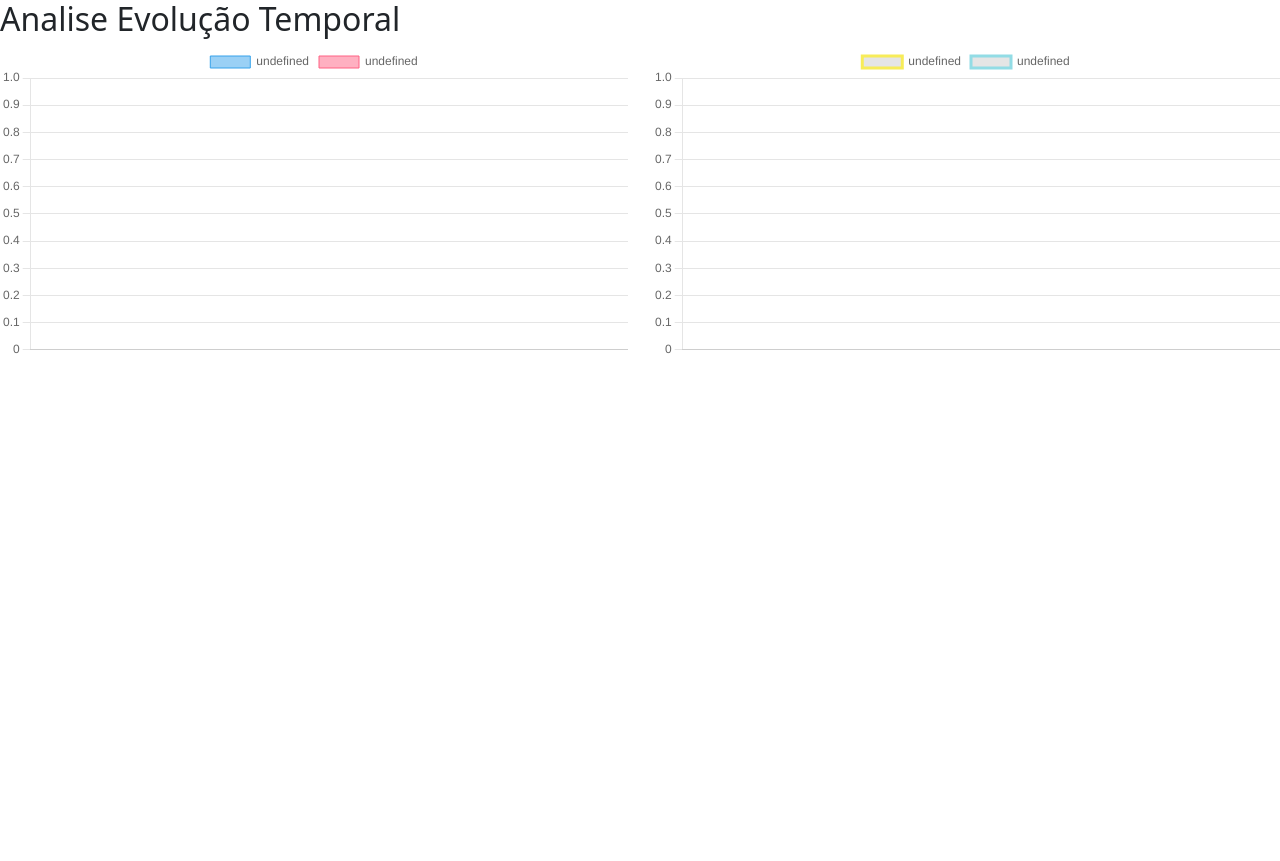
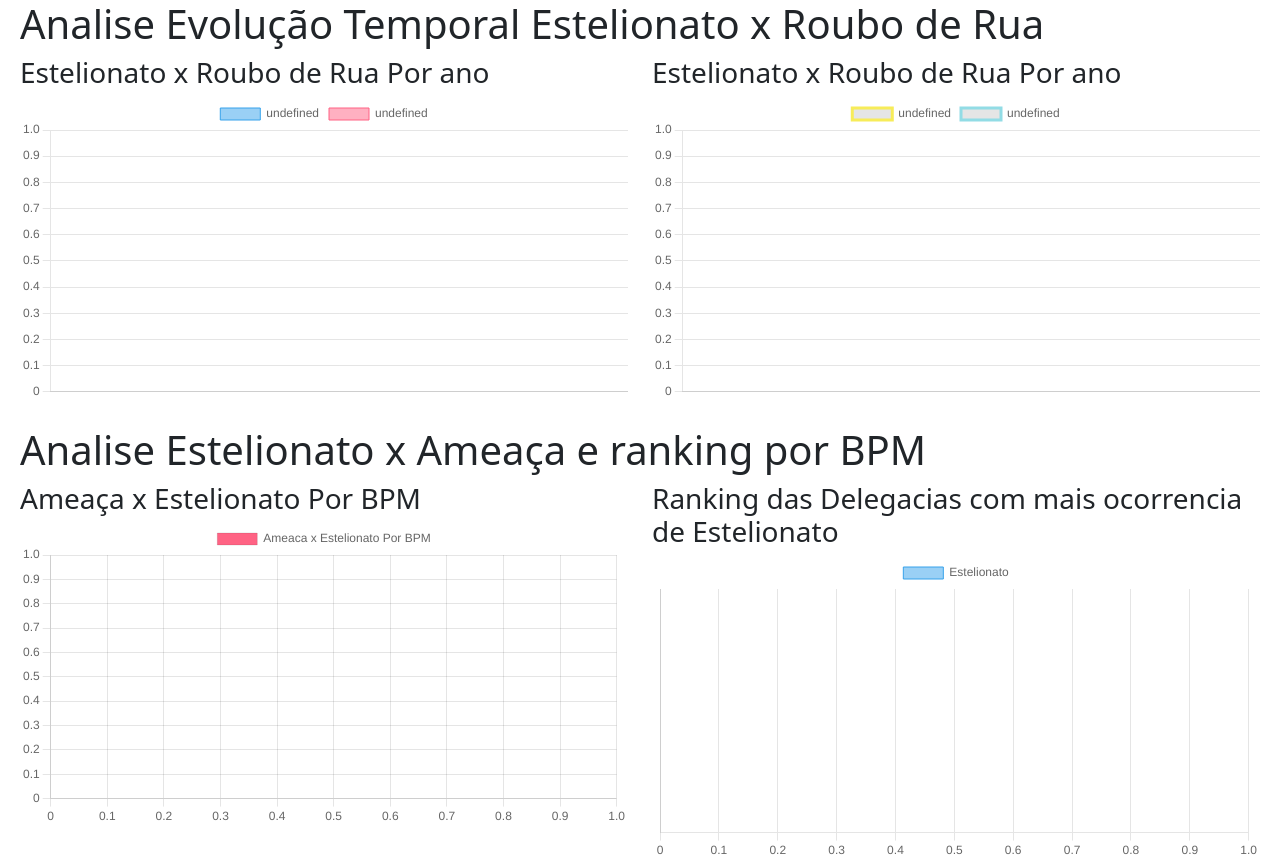
Before and after one commit to Semicheche/trabalho_revisao_storytelling, a Flask app: page / in a window 1280 px wide. Before the commit the page ends 354 px from the top, so only its background shows below. Run offline with Flask 3, Linux system fonts and the light colour scheme; data that the repository does not hold is empty.

Commit message:
adicionado correlacoes

```diff
--- a/main.py
+++ b/main.py
@@ -1,7 +1,6 @@
 import pandas as pd
 import matplotlib.pyplot as plt
 import numpy as np
-import streamlit as st
 import sqlite3
 from flask import render_template
 
@@ -20,13 +19,41 @@
 
 @app.route("/")
 def hello_world():
+    res = []
     con = database_conect()
-    result = con.execute("Select substr( o.data, 7, 10 ) ano, o.tipoOcorrencias, SUM(o.Qtde) qtde from ocorrencias as o WHERE o.tipoOcorrencias IN ('roubo_rua', 'estelionato') Group By 1, 2  ").fetchall()
+    result = con.execute("""
+                         SELECT
+                            substr( o.data, 7, 10 ) ano,
+                            o.tipoOcorrencias,
+                            SUM(o.Qtde) qtde
+                        FROM ocorrencias as o
+                        WHERE o.tipoOcorrencias IN ('roubo_rua', 'estelionato') Group By 1, 2  """).fetchall()
+    est_ameaca = con.execute("""
+                             SELECT  o.cisp,
+                                      (SELECT
+                                        SUM(o1.Qtde) qtde
+                                      FROM ocorrencias as o1
+                                      WHERE o1.tipoOcorrencias IN ('ameaca') and o1.cisp = o.cisp) ameaca,
+                                      (SELECT
+                                        SUM(o1.Qtde) qtde
+                                      FROM ocorrencias as o1
+                                      WHERE o1.tipoOcorrencias IN ('estelionato') and o1.cisp = o.cisp) estelionato
+                                      FROM ocorrencias as o GROUP BY o.cisp
+                                      """).fetchall()
+
+
+    for val in  est_ameaca:
+        res.append({
+            'batalhao': val[0],
+            'ameaca': val[1],
+            'estelionato': val[2]
+        })
+
     ano =  [res[0] for res in result]
     ocor = [res[1] for res in result]
     qtde = [res[2] for res in result]
 
-    return render_template("home.html", ano=ano, ocorencia=ocor, qtde=qtde)
+    return render_template("home.html", ano=ano, ocorencia=ocor, qtde=qtde, resultado=res)
 
 
 
--- a/templates/home.html
+++ b/templates/home.html
@@ -12,7 +12,7 @@
 </head>
 
 <body>
-  <h2>Analise Evolução Temporal</h2>
+
   <!-- <div class="btn-group" role="group" aria-label="Basic checkbox toggle button group">
     <input type="checkbox" class="btn-check" id="btncheck1" autocomplete="off">
     <label class="btn btn-outline-primary" for="btncheck1">Checkbox 1</label>
@@ -23,20 +23,37 @@
     <input type="checkbox" class="btn-check" id="btncheck3" autocomplete="off">
     <label class="btn btn-outline-primary" for="btncheck3">Checkbox 3</label>
   </div> -->
-    <div class="row">
+
+    <div class="row  mx-2">
+      <h1>Analise Evolução Temporal Estelionato x Roubo de Rua  </h1>
       <div class="col-md-6">
+        <h3>Estelionato x Roubo de Rua Por ano</h3>
         <canvas id="myChart"></canvas>
       </div>
       <div class="col-md-6">
+        <h3>Estelionato x Roubo de Rua Por ano</h3>
         <canvas id="myChart1"></canvas>
       </div>
   </div>
+  <br />
+
+  <div class="row mx-2">
+    <h1>Analise  Estelionato x Ameaça e ranking por BPM  </h1>
+    <div class="col-md-6">
+      <h3>Ameaça x Estelionato Por BPM</h3>
+      <canvas id="myChart2"></canvas>
+    </div>
+    <div class="col-md-6">
+      <h3>Ranking das Delegacias com mais ocorrencia de Estelionato</h3>
+      <canvas id="myChart3"></canvas>
+    </div>
 </body>
 <script type=text/javascript>
   const ctx = document.getElementById('myChart');
   const qtde = JSON.parse('{{ qtde | tojson | safe}}');
   var ano = JSON.parse('{{ ano | tojson | safe}}');
   const ocorencia = JSON.parse('{{ ocorencia | tojson | safe}}');
+  const resultado = JSON.parse('{{ resultado | tojson | safe}}');
 
   let estelionato = []
   let roubo =  []
@@ -108,6 +125,73 @@
 new Chart(ctx1, {
     type: 'line',
     data: data
-})
+});
+data_bpm = []
+
+data_rank_oc = []
+data_rank_dp = []
+
+resultado.forEach(function (element, i) {
+      data_bpm.push({
+        x: element['ameaca'],
+        y: element['estelionato'],
+        r: 10
+      })
+  });
+
+const ctx2 = document.getElementById('myChart2');
+// const labels = Utils.months({count: 7});
+const data2 = {
+  datasets: [{
+    label: 'Ameaca x Estelionato Por BPM',
+    data:data_bpm,
+    backgroundColor: 'rgb(255, 99, 132)'
+  }],
+};
+
+new Chart(ctx2, {
+    type: 'scatter',
+    data: data2,
+    options: {
+    scales: {
+      x: {
+        type: 'linear',
+        position: 'bottom'
+      }
+    }
+  }
+});
+var resultado1 = resultado.sort((a, b) => b['estelionato'] - a['estelionato'])
+resultado1.forEach(function (element, i) {
+    if (i <= 10){
+      data_rank_dp.push(element['batalhao'] + 'º BPM')
+      data_rank_oc.push(element['estelionato'])
+    }
+  });
+
+const ctx3 = document.getElementById('myChart3');
+
+new Chart(ctx3, {
+    type: 'bar',
+    data: {
+      labels: data_rank_dp,
+      datasets: [
+      {
+          label: 'Estelionato',
+          data: data_rank_oc,
+          borderWidth: 1
+        },
+      ]
+    },
+    options: {
+      indexAxis: 'y',
+      scales: {
+        y: {
+          beginAtZero: true,
+        }
+      }
+    }
+  });
+
 </script>
 </html>
```
